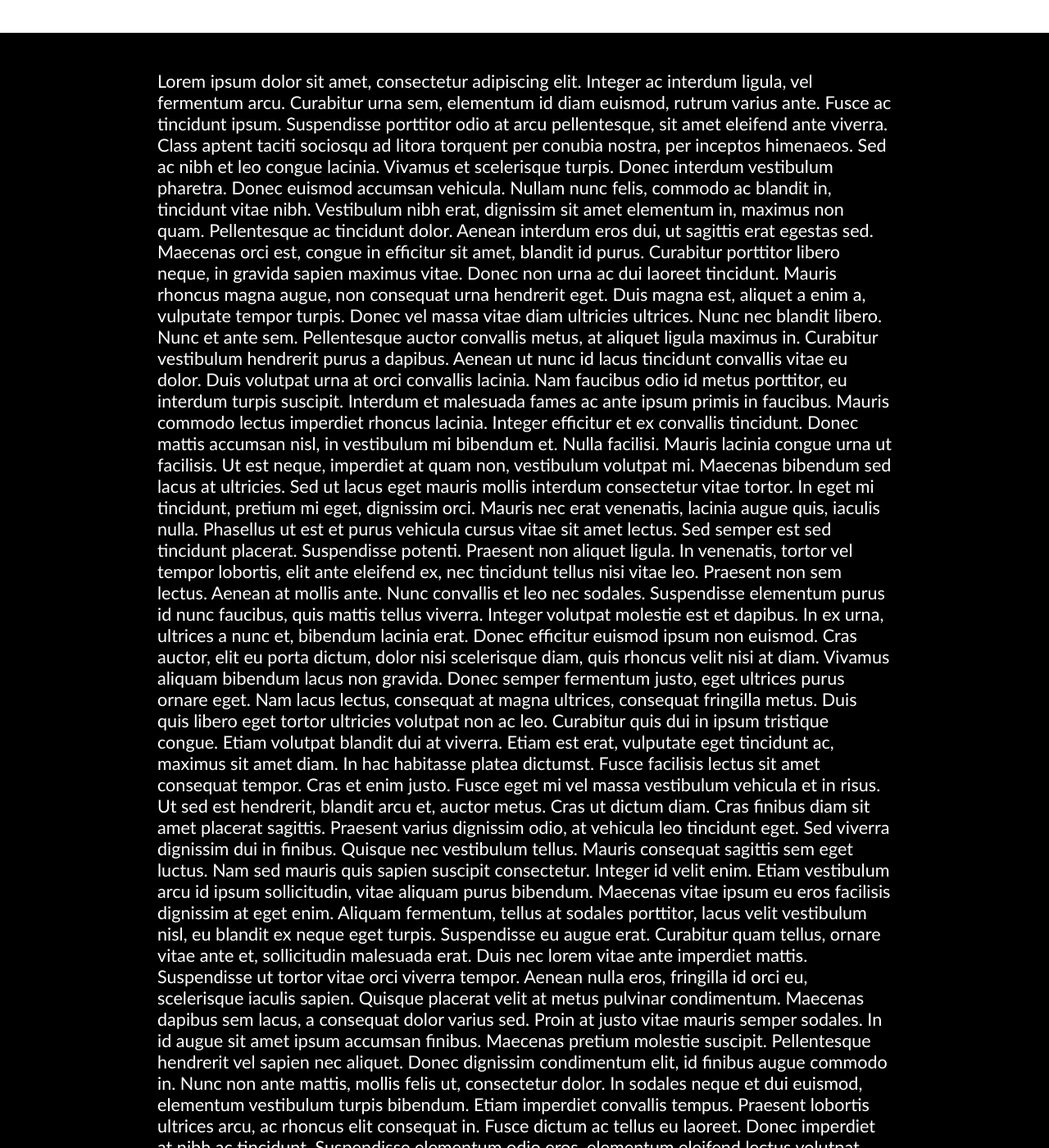
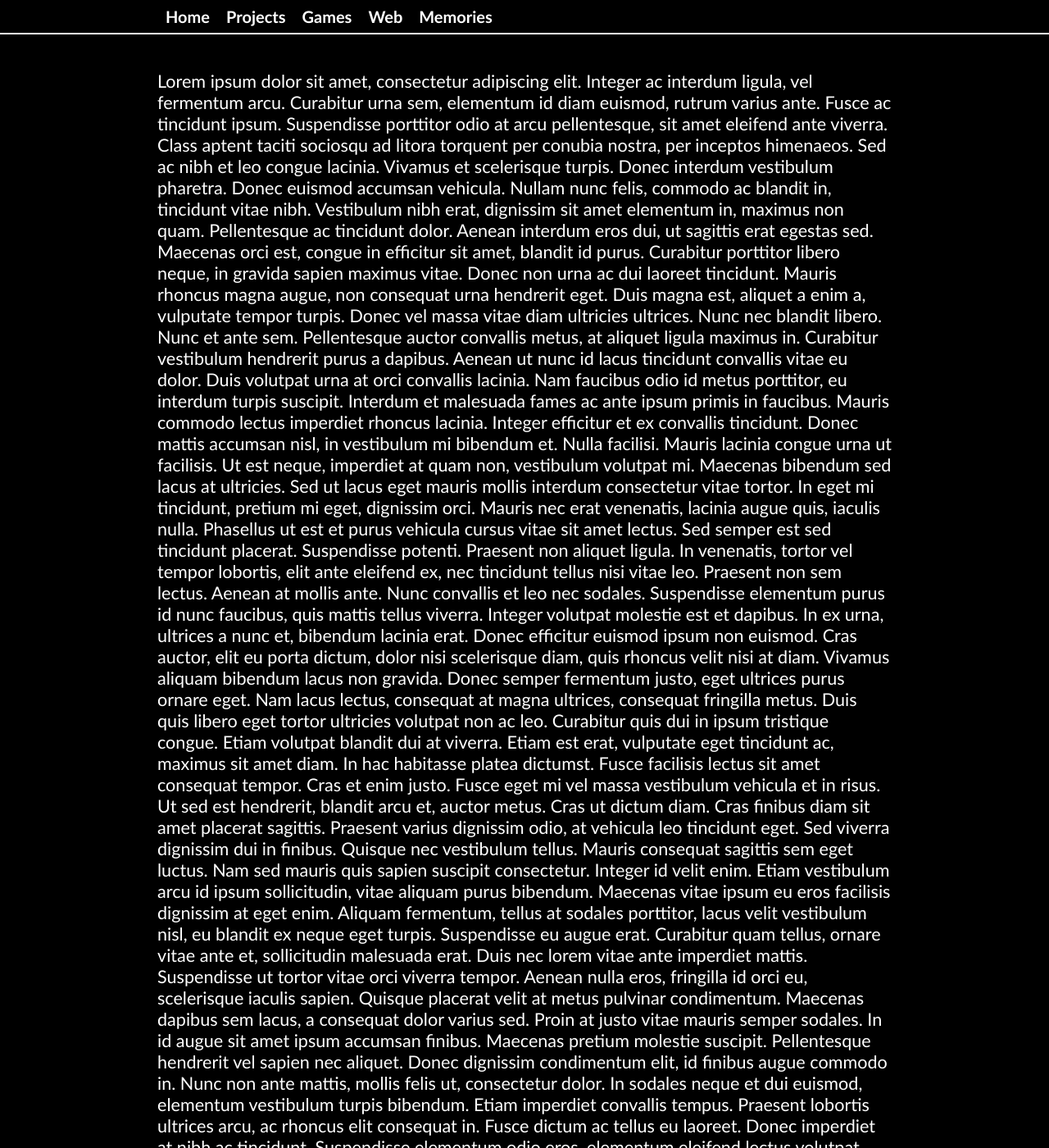
Before and after one commit to fickus2/fickus2.github.io, a Jekyll site: the page built from index.html, in a window 1280 px wide and 1400 px high. Shown: the whole window at 82% size. Built offline with Jekyll 4.4.1, drawn with Linux system fonts in a browser that asks for light colours.

Commit message:
Update menu.css

```diff
--- a/css/menu.css
+++ b/css/menu.css
@@ -1,6 +1,6 @@
 .menu {
     height: 40px;
-    border-bottom: 2px solid black;
+    border-bottom: 2px solid white;
     overflow: scroll;
     white-space: nowrap;
     position: fixed;
@@ -9,7 +9,7 @@
     width: 100%;
     display: flex;
     z-index: 9;
-    background: white;
+    background: black;
     cursor: pointer;
 }
 
@@ -48,14 +48,14 @@
     font-weight: bold;
     padding: 0px 10px;
     margin: 5px 0;
-    background: white;
+    background: black;
     transition-duration: .15s;
     user-select: none;
 }
 
 .menu a:hover {
-    color: white;
-    background: black;
+    color: black;
+    background: white;
 }
 
 .menu a:active {
```
